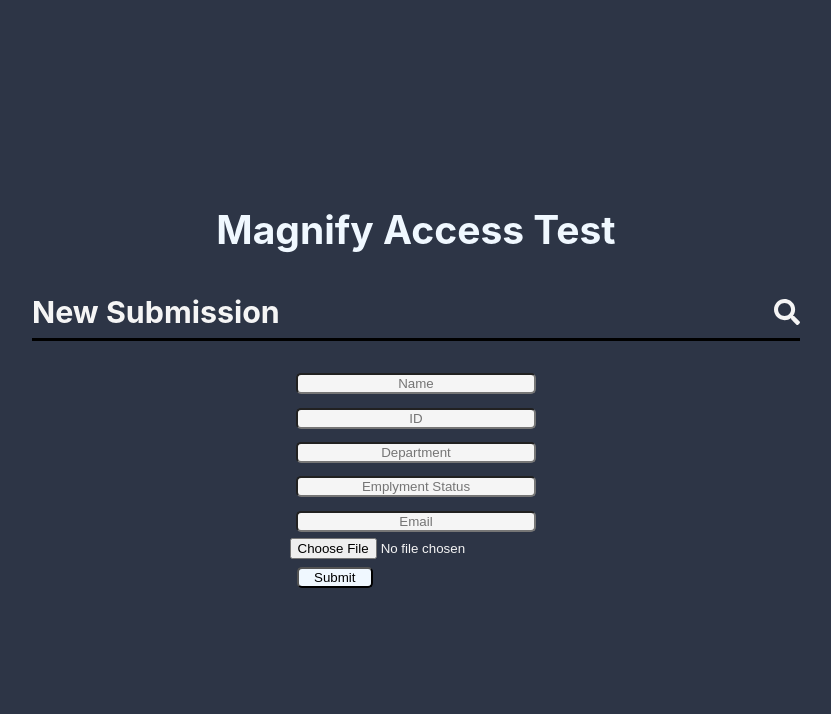
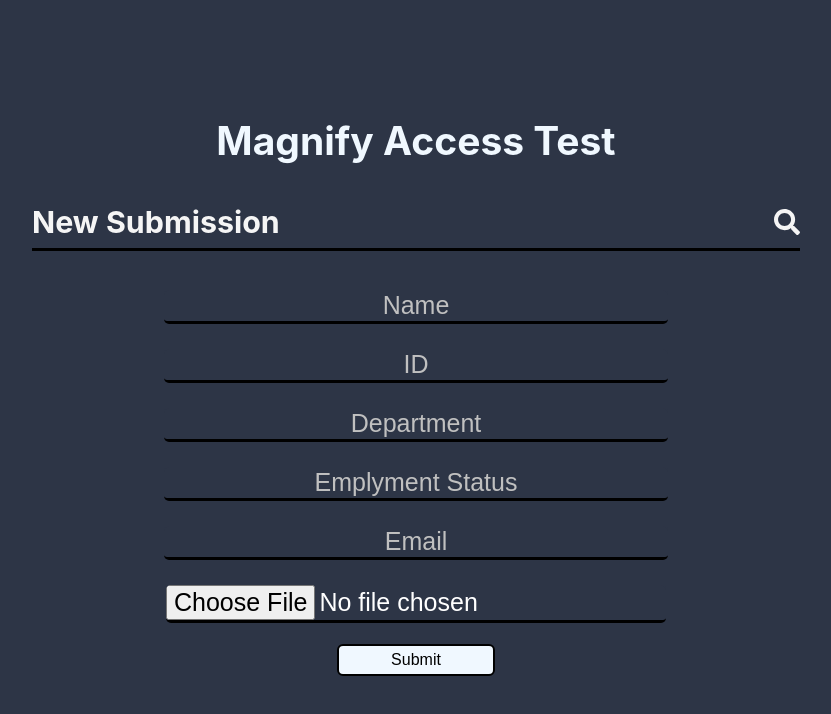
Before and after one commit to Scott-Hillier/MagnifyAccessTest, a React (Create React App) app in the folder frontend/: page / in a window 1280 px wide. Shown: the top 714 px of the page, without its empty margins (224-1055 px from the left). Built offline with nearby package versions, Linux system fonts and the light colour scheme.

Commit message:
making final changes

```diff
--- a/frontend/src/App.js
+++ b/frontend/src/App.js
@@ -1,11 +1,11 @@
 import React, { useEffect, useState } from "react";
-import { FaSearch } from "react-icons/fa";
 import "./App.scss";
 
 import SubmissionForm from "./components/submissionForm";
 import Navbar from "./components/navbar";
 import SearchForm from "./components/searchForm";
 import Results from "./components/results";
+import Display from "./components/display";
 
 function App() {
   const [resultsState, setResultsState] = useState([]);
@@ -14,22 +14,7 @@ function App() {
   return (
     <main className="App">
       <Navbar />
-      <section className="display">
-        <h3
-          className="display-option"
-          onClick={() => {
-            setDisplayState("submission");
-          }}
-        >
-          New Submission
-        </h3>
-        <FaSearch
-          className="display-option"
-          onClick={() => {
-            setDisplayState("search");
-          }}
-        />
-      </section>
+      <Display setDisplayState={setDisplayState} />
       {displayState === "submission" && (
         <SubmissionForm setDisplayState={setDisplayState} />
       )}
--- a/frontend/src/App.scss
+++ b/frontend/src/App.scss
@@ -27,6 +27,7 @@
 
 .display-option:hover {
   cursor: pointer;
+  color: rgb(110, 118, 192);
 }
 
 .submission {
@@ -37,19 +38,36 @@
 .form {
   display: flex;
   flex-direction: column;
+  justify-content: center;
+  align-items: center;
 }
 
 .input {
+  width: 20em;
   text-align: center;
   margin: 0.5em;
+  border: none;
+  border-bottom: 3px solid black;
+  border-radius: 5px;
+  font-size: 25px;
+  color: white;
+  background-color: #2d3546;
+  outline: none;
+}
 
-  border-radius: 5px;
-  background-color: whitesmoke;
+::placeholder {
+  color: rgb(192, 192, 192);
 }
 
 .submit {
-  border-radius: 5px;
+  display: flex;
+  justify-content: center;
+  align-items: center;
+  font-size: medium;
+  border: 2px solid black;
+  border-radius: 6px;
   margin: 0.55em;
+  height: 2em;
   width: 30%;
   background-color: aliceblue;
 }
@@ -60,6 +78,7 @@
 .lookup {
   display: flex;
   flex-direction: column;
+  margin-top: 1em;
 }
 
 .lookup-form {
@@ -69,6 +88,13 @@
 
 .select {
   margin: 0.5em;
+  border: 2px solid black;
+  border-radius: 6px;
+  background-color: aliceblue;
+}
+
+#search-input {
+  width: 20em;
 }
 
 .results-header {
--- /dev/null
+++ b/frontend/src/components/display.js
@@ -0,0 +1,25 @@
+import React from "react";
+import { FaSearch } from "react-icons/fa";
+
+const Display = ({ setDisplayState }) => {
+  return (
+    <section className="display">
+      <h3
+        className={"display-option"}
+        onClick={() => {
+          setDisplayState("submission");
+        }}
+      >
+        New Submission
+      </h3>
+      <FaSearch
+        className="display-option"
+        onClick={() => {
+          setDisplayState("search");
+        }}
+      />
+    </section>
+  );
+};
+
+export default Display;
--- a/frontend/src/components/searchForm.js
+++ b/frontend/src/components/searchForm.js
@@ -41,6 +41,7 @@ const SearchForm = ({ resultsState, setResultsState }) => {
         </select>
         <input
           className="input"
+          id="search-input"
           placeholder={searchState.field}
           onChange={(e) => {
             setSearchState((prev) => {
--- a/frontend/src/components/submissionForm.js
+++ b/frontend/src/components/submissionForm.js
@@ -108,6 +108,7 @@ const SubmissionForm = () => {
           required
         ></input>
         <input
+          className="input"
           type="file"
           onChange={(e) => {
             setFile(e.target.files[0]);
```
